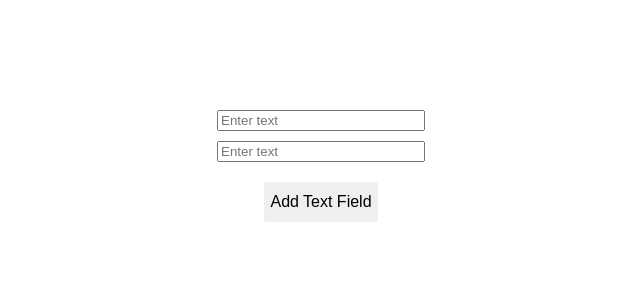
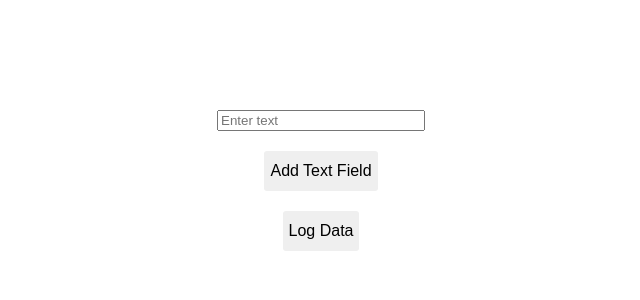
Before and after one commit to Hasan-Iqtedar/task41-test, a React (Create React App) app: page / in a window 1280 px wide. Shown: the top 300 px of the page, without its empty margins (319-959 px from the left). Built offline with nearby package versions, Linux system fonts and the light colour scheme.

Commit message:
Use context to manage state

```diff
--- a/src/App.js
+++ b/src/App.js
@@ -1,25 +1,34 @@
-import { useState } from "react";
+import { useContext } from "react";
 import InputField from "./components/InputField";
+import { GlobalContext } from "./context/FieldContext";
 import "./styles/app.css";
 
 function App() {
-  const [fields, setFields] = useState([
-    { id: 0, text: "" },
-    { id: 1, text: "" },
-  ]);
+  const { fields, addField } = useContext(GlobalContext);
+  // const [fields, setFields] = useState([
+  //   { id: 0, text: "" },
+  //   { id: 1, text: "" },
+  // ]);
 
-  const addField = () => {
-    const updatedFields = [...fields, { id: fields.length, text: "" }];
-    setFields(updatedFields);
+  // const addField = () => {
+  //   const updatedFields = [...fields, { id: fields.length, text: "" }];
+  //   setFields(updatedFields);
+  // };
+
+  const logData = () => {
+    console.log(fields);
   };
 
   return (
     <div className="app">
       {fields.map((field) => {
-        return <InputField />;
+        return <InputField key={field.id} fieldId={field.id} />;
       })}
       <button className="add-btn" onClick={addField}>
         Add Text Field
+      </button>
+      <button className="add-btn" onClick={logData}>
+        Log Data
       </button>
     </div>
   );
--- a/src/components/InputField.js
+++ b/src/components/InputField.js
@@ -1,17 +1,21 @@
-import { useState } from "react";
+import { useContext, useState } from "react";
+import { GlobalContext } from "../context/FieldContext";
 import "../styles/inputField.css";
 
 const InputField = (props) => {
-  const [text, setText] = useState("");
+  // const [text, setText] = useState("");
+  const { updateField } = useContext(GlobalContext);
 
-  const updateTextField = (e) => setText(e.target.value);
+  const updateTextField = (e) => {
+    updateField({ id: props.fieldId, text: e.target.value });
+  };
 
   return (
     <>
       <input
         type="text"
         placeholder="Enter text"
-        value={text}
+        // value={text}
         onChange={updateTextField}
       />
     </>
--- /dev/null
+++ b/src/context/FieldContext.js
@@ -0,0 +1,40 @@
+import { createContext, useReducer } from "react";
+import fieldsReducer from "./fieldReducer";
+
+const initialState = {
+  currentId: 1,
+  fields: [
+    {
+      id: 0,
+      text: "",
+    },
+  ],
+};
+
+export const GlobalContext = createContext(initialState);
+
+export const GlobalProvider = (props) => {
+  const [state, dispatch] = useReducer(fieldsReducer, initialState);
+
+  //Actions.
+  const addField = () => {
+    dispatch({
+      type: "ADD_Field",
+    });
+  };
+
+  const updateField = (field) => {
+    dispatch({
+      type: "UPDATE_FIELD",
+      field: field,
+    });
+  };
+
+  return (
+    <GlobalContext.Provider
+      value={{ fields: state.fields, addField, updateField }}
+    >
+      {props.children}
+    </GlobalContext.Provider>
+  );
+};
--- /dev/null
+++ b/src/context/fieldReducer.js
@@ -0,0 +1,37 @@
+const fieldsReducer = (state, action) => {
+  switch (action.type) {
+    case "ADD_Field": {
+      const newField = {
+        id: state.currentId,
+        text: "",
+      };
+      const updatedFields = [...state.fields, newField];
+      return {
+        ...state,
+        currentId: state.currentId + 1,
+        fields: updatedFields,
+      };
+    }
+
+    case "UPDATE_FIELD": {
+      const index = state.fields.findIndex(
+        (field) => field.id === action.field.id
+      );
+      const updatedField = action.field;
+
+      const updatedFields = state.fields;
+      updatedFields[index] = updatedField;
+
+      return {
+        ...state,
+        fields: updatedFields,
+      };
+    }
+
+    default: {
+      return state;
+    }
+  }
+};
+
+export default fieldsReducer;
--- a/src/index.js
+++ b/src/index.js
@@ -2,6 +2,11 @@ import React from "react";
 import ReactDOM from "react-dom/client";
 import App from "./App";
 import "./styles/index.css";
+import { GlobalProvider } from "./context/FieldContext";
 
 const root = ReactDOM.createRoot(document.getElementById("root"));
-root.render(<App />);
+root.render(
+  <GlobalProvider>
+    <App />
+  </GlobalProvider>
+);
```
